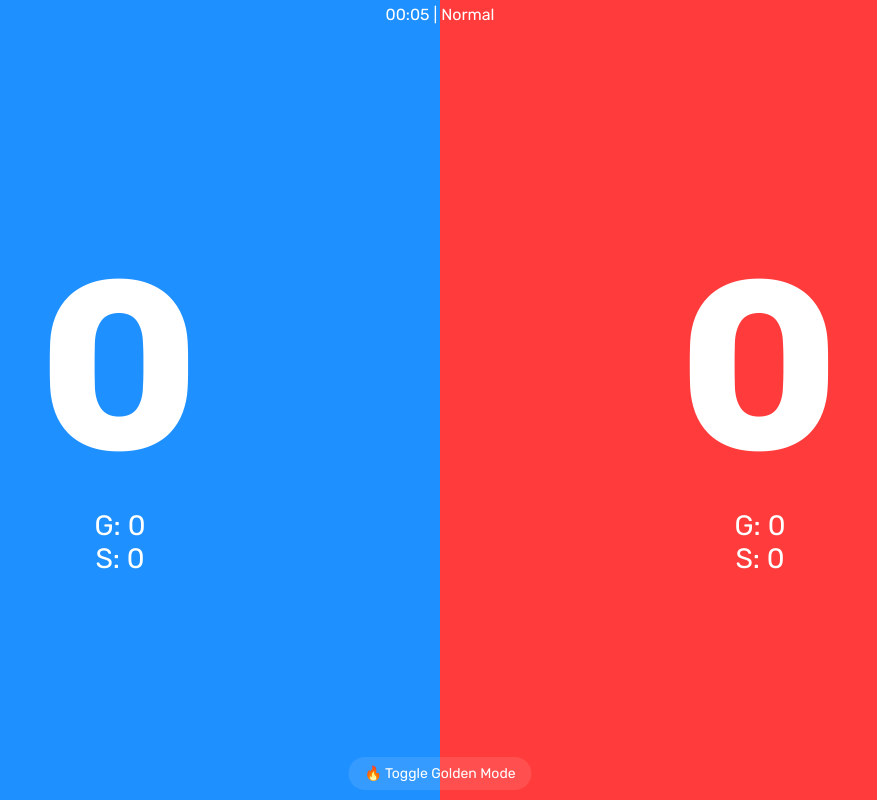
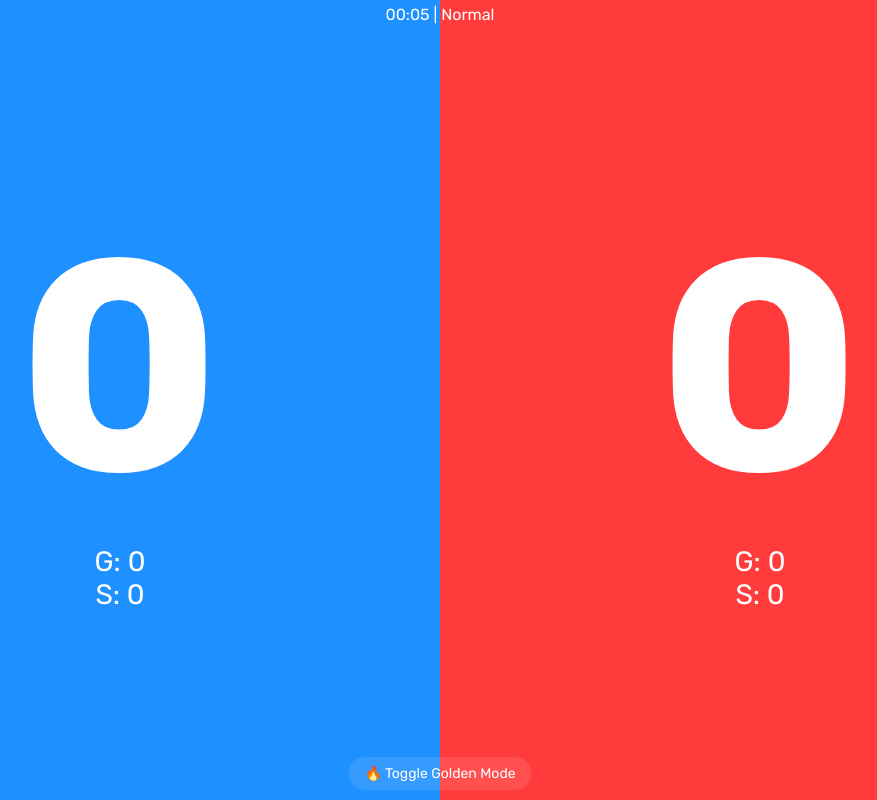
Before and after one commit to eocarboni-ui/padel-board, a plain HTML site: page index.html in a window 1280 px wide. Shown: the whole page, without its empty margins (200-1077 px from the left). Drawn offline with Linux system fonts and the light colour scheme.

Commit message:
Update index.html

```diff
--- a/index.html
+++ b/index.html
@@ -34,9 +34,9 @@ body {
 .right { background: #ff3b3b; }
 
 .points {
-  font-size: 240px;
+  font-size: 300px;
   font-weight: bold;
-  letter-spacing: 2px;
+  letter-spacing: 1.5px;
 }
 
 .games, .sets {
```
